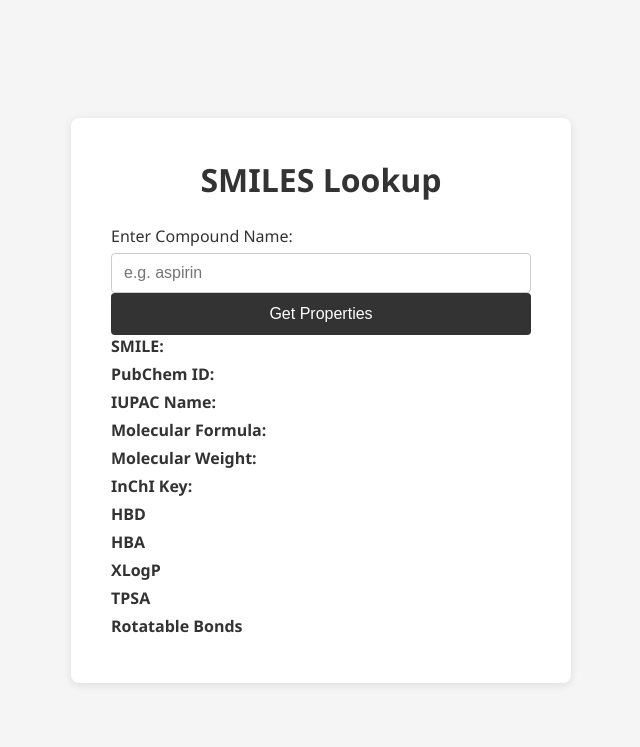
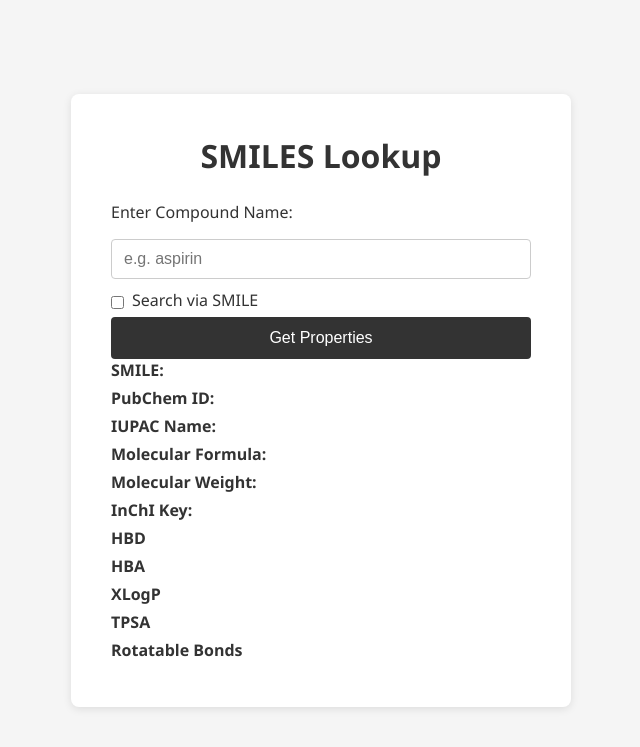
Before and after one commit to samSRaina/ReMediX, a FastAPI app: template src/templates/home.html in a window 1280 px wide. Shown: the top 747 px of the page, without its empty margins (319-959 px from the left). Run offline with FastAPI, Linux system fonts and the light colour scheme; the template is opened without the code that fills it, so the values that code supplies are empty.

Commit message:
Implemented access via SMILE, new API + JS updated
Implemented new feature to also access data via the SMILE values and the
additional API to do the same. Added a toggle to switch between the 2 search modes.
Updated the JS to handle the toggle switch.
Minor changes to the .css file.

```diff
--- a/main.py
+++ b/main.py
@@ -3,8 +3,8 @@ from fastapi.staticfiles import StaticFiles
 from pathlib import Path
 
 from src.routers import api, views
-
+from src.models import exceptions
 app = FastAPI()
-app.mount("/static", StaticFiles(directory=Path(__file__).resolve().parent / "src" / "static"), name="static")
+app.mount("/static", StaticFiles(directory=Path(__file__).resolve().parent / "src" / "static" / "css"), name="static")
 app.include_router(api.router)
 app.include_router(views.router)
--- a/src/static/css/main.css
+++ b/src/static/css/main.css
@@ -28,8 +28,10 @@ h1 {
     text-align: center;
 }
 
-.form-group {
-    margin-bottom: 16px;
+.home-form-group {
+    display: flex;
+    flex-direction: column;
+    gap: 10px;
 }
 
 label {
@@ -88,3 +90,14 @@ button:hover {
     font-family: monospace;
     font-size: 14px;
 }
+
+.searchbar-toggle-wrapper {
+    display: flex;
+    align-items: center;
+    gap: 8px;
+}
+
+label[for="searchbar-toggle"] {
+    font-weight: normal;
+    color: #333333; cursor:pointer;
+}
--- a/src/templates/home.html
+++ b/src/templates/home.html
@@ -2,9 +2,14 @@
 {% block content %}
     <h1>SMILES Lookup</h1>
     <form id="home-form">
-        <div class=home-form-group">
-            <label for="compound-name">Enter Compound Name:</label>
-            <input type="text" id="compound-name" name="compound-name" placeholder="e.g. aspirin">
+        <div class="home-form-group">
+            <label for="compound-input">Enter Compound Name:</label>
+            <input type="text" id="compound-input" name="compound-name" placeholder="e.g. aspirin">
+
+            <div class="searchbar-toggle-wrapper">
+                <input type="checkbox" id="searchbar-toggle">
+                <label for="searchbar-toggle">Search via SMILE</label>
+            </div>
         </div>
         <button type="submit">Get Properties</button>
     </form>
@@ -68,12 +73,28 @@
             fetchProperties();
         });
 
+        //here input could be a SMILE or the name
         async function fetchProperties() {
-            const name = document.getElementById("compound-name").value;
-            const response = await fetch(`/api/properties/${name}`);
+
+            const input = document.getElementById("compound-input").value;
+            const isSmileSearch = document.getElementById("searchbar-toggle").checked
+
+            let response;
+            if (isSmileSearch) {
+                response = await fetch(`/api/compound/smile/${encodeURIComponent(input)}/properties`);
+            } else {
+                response = await fetch(`/api/compound/name/${input}/properties`);
+            }
+
+            if (!response.ok){
+                console.error('API error: ', response.status, response.statusText)
+                return;
+            }
+
             const data = await response.json();
+            console.log('Response data', data)
 
-            document.getElementById('compound').innerText = name;
+            document.getElementById('compound').innerText = input;
             document.getElementById('compound-result').style.display = 'block';
             document.getElementById('smile').innerText = data.SMILES || '';
             document.getElementById('pubchem-id').innerText = data.CID || '';
```
Also changed, not shown: src/routers/api.py (+11 -6 lines), src/services/logic.py (+22 -3 lines), 1 other file.
